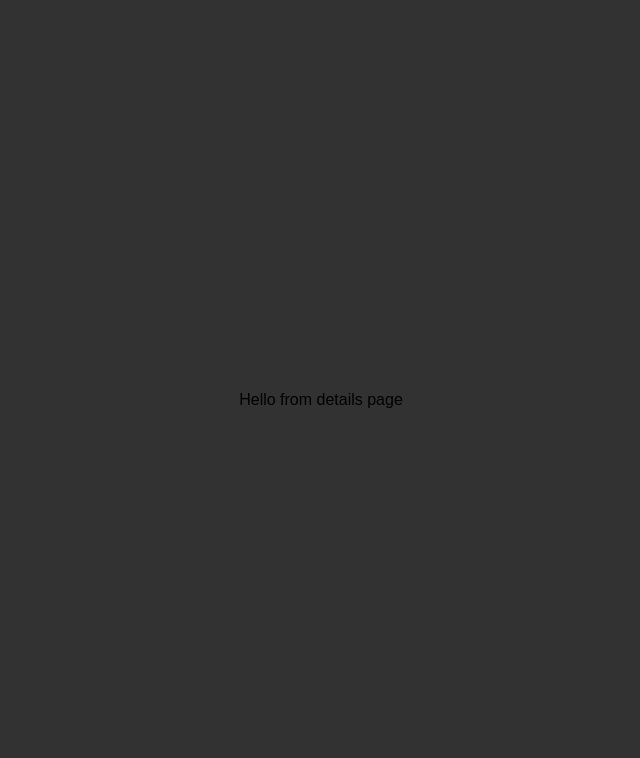
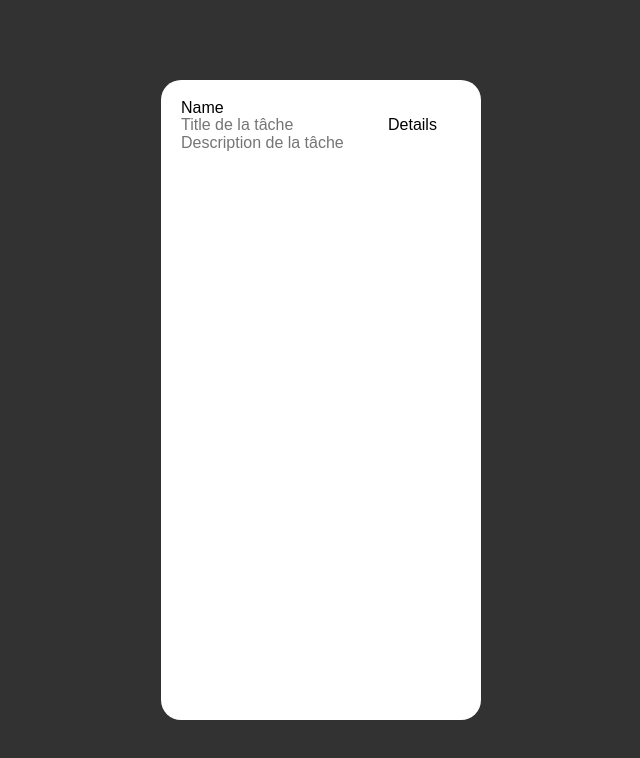
Before and after one commit to Pierrelgx/toDoList, a React (Create React App) app: page / in a window 1280 px wide. Shown: the top 758 px of the page, without its empty margins (319-959 px from the left). Built offline with nearby package versions, Linux system fonts and the light colour scheme.

Commit message:
Add TodoDetails and begining Upsert

```diff
--- a/src/App.tsx
+++ b/src/App.tsx
@@ -1,7 +1,8 @@
+import { TodoUpsert } from 'components/TodoUpsert';
 import React from 'react';
 import styled from "styled-components";
 // import { TodoList } from 'components/TodoList';
-import { TodoDetails } from 'components/TodoDetails';
+// import { TodoDetails } from 'components/TodoDetails';
 
 const AppWrapper = styled.div`
   display: flex;
@@ -15,8 +16,9 @@ function App() {
   return (
     <AppWrapper>
       {/* <TodoList /> */}
-      <TodoDetails/>
+      {/* <TodoDetails /> */}
       {/* <TodoDetails data={{ id: 1, name: "test", description: "test2"}} /> */}
+      <TodoUpsert />
     </AppWrapper>
   );
 }
--- a/src/components/Todo/Todo.tsx
+++ b/src/components/Todo/Todo.tsx
@@ -11,9 +11,7 @@ interface TodoProps {
   item: Item
 }
 
-export const Todo = ({
-  item
-}: TodoProps): JSX.Element => {
+export const Todo = ({item }: TodoProps): JSX.Element => {
 
   const { name, description } = item;
 
--- a/src/components/TodoDetails/TodoDetails.tsx
+++ b/src/components/TodoDetails/TodoDetails.tsx
@@ -1,14 +1,29 @@
+// import { Todo } from "components/Todo";
+// import { TodoDescription } from "components/Todo/Todo.styles";
+import { TodoDetailsWrapper, TodoDetailsColumn, TodoDescription, TodoTask, TodoTitle } from "components/TodoDetails/TodoDetails.styles";
+
+
 
 /**
  * 1. Create details page as seen in app from Florian (title with label, description with label in a 2 column grid)
  * 2. Labels to the left of the grid and values to the right (initially with placeholder data)
  * 3. Add actual data from a todo through props (see Todo component)
+ *
  */
+
 export const TodoDetails = (): JSX.Element => {
+
   return (
     <>
       {/* Here we put the details page with the todo details */}
-      Hello from details page
+      <TodoDetailsWrapper>
+      <TodoTitle>test</TodoTitle>
+
+        <TodoDetailsColumn>
+          <TodoTask>Tâches</TodoTask>
+          <TodoDescription>TitleDescription</TodoDescription>
+        </TodoDetailsColumn>
+      </TodoDetailsWrapper>
     </>
   )
 }
--- a/src/components/TodoUpsert/TodoUpsert.styles.tsx
+++ b/src/components/TodoUpsert/TodoUpsert.styles.tsx
@@ -1,3 +1,16 @@
 import styled from "styled-components";
 
-export const TodoEditWrapper = styled.div``;
+
+export const TodoEditWrapper = styled.div`
+    /* background-color: ${(props) => props.theme.colors.eerieBlack}; */
+    background-color: white;
+    width: 20em;
+    height: 40em;
+    padding: 20px;
+    border-radius: 20px;
+    /* display: flex;
+    flex-direction: column;
+    align-items: center; */
+    gap: 16px;
+
+`;
--- a/src/components/TodoUpsert/TodoUpsert.tsx
+++ b/src/components/TodoUpsert/TodoUpsert.tsx
@@ -1,4 +1,4 @@
-
+import { TodoEditWrapper } from "./TodoUpsert.styles"
 /**
  * 1. Create edit page with an accessible form (with the correct semantic elements)
  * 2. Create form validation (KISS - Keep it simple stupid)
@@ -7,6 +7,14 @@
 export const TodoUpsert = (): JSX.Element => {
   return (
     <>
+      <TodoEditWrapper>
+        <form>
+          <label>Name</label><br />
+          <input type="text" placeholder="Title de la tâche" required />
+          <label>Details</label>
+          <input type="text" placeholder="Description de la tâche" required />
+        </form>
+      </TodoEditWrapper>
     </>
   )
 }
```
Also changed, not shown: src/components/TodoDetails/TodoDetails.styles.tsx (+45 -1 lines).
